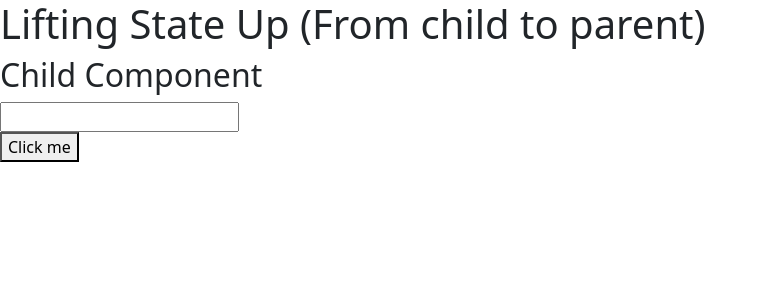
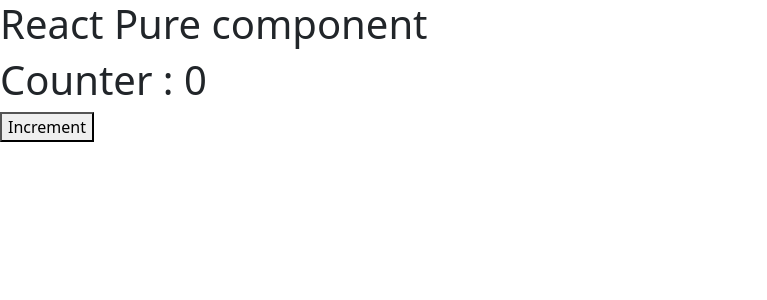
Before and after one commit to TaimoorAli77/code4Education, a React (Create React App) app: page / in a window 1280 px wide. Shown: the top 300 px of the page, without its empty margins (0-767 px from the left). Built offline with nearby package versions, Linux system fonts and the light colour scheme.

Commit message:
pure component

```diff
--- a/src/App.js
+++ b/src/App.js
@@ -1,35 +1,26 @@
-import React, { Fragment, useState } from 'react'
-import './App.css'
-import ChildComponent from './ChildComponent'
-import ShareComp from './ShareComp'
+import React, { Component } from 'react'
+import Rpure from './Rpure'
 
-const App = () => {
-  const [sharedData, setSharedData] = useState('')
-
-  const changeData = (data) => {
-    setSharedData(data)
-    console.log(sharedData)
+export default class App extends Component {
+  constructor(props){
+    super(props);
+    this.state = {
+      count :0
+    }
   }
-  const parentAlert = (d) => {
-    alert(d.name)
-    console.log(d)
+  handleIncrement = ()=>{
+    this.setState((prevState)=>({
+      count: prevState.count + 1
+      //if we don't make this change pure component won't be called.
+  }))
   }
-  return (
-    // <>   or
-    // <React.Fragment>  or
-    <Fragment>
-
-      <h1>Lifting State Up (From child to parent)</h1>
-
-      <ChildComponent sharedData={sharedData} changeData={changeData} />
-
-      <ShareComp d={sharedData} alert={parentAlert} />
-
-    </Fragment>
-    // </React.Fragment>
-    // </>
-
-  )
+  render() {
+    console.log("Parent Rendered!")
+    return (
+      <div>
+        <h1>React Pure component </h1>
+        <Rpure count = {this.state.count} func={this.handleIncrement}/>
+      </div>
+    )
+  }
 }
-
-export default App
--- a/src/ChildComponent.jsx
+++ b/src/ChildComponent.jsx
@@ -9,8 +9,8 @@ const ChildComponent = ({ sharedData, changeData }) => {
     <>
       <h2>Child Component</h2>
 
-      {/* <Button onClick={change}>Click</Button> */}
       <input value={sharedData} onChange={change}></input>
+      <h2>{sharedData}</h2>
     </>
   );
 };
--- /dev/null
+++ b/src/Rpure.jsx
@@ -0,0 +1,13 @@
+import React, { PureComponent } from "react";
+
+export default class Rpure extends PureComponent  {
+  render() {
+    console.log("Pure component Rendered!")
+    return (
+      <>
+        <h1>Counter : {this.props.count}</h1>
+        <button onClick={this.props.func}>Increment</button>
+      </>
+    );
+  }
+}
--- a/src/ShareComp.jsx
+++ b/src/ShareComp.jsx
@@ -1,12 +1,12 @@
 import React from "react";
 
-const ShareComp = ({ d, alert }) => {
+const ShareComp = ({ d, alertbtn }) => {
   // const data = "Taimoor";
   const data = { name: "Taimoor Ali", email: "Taimoorali083@gmail.com" };
   return (
     <div>
       {/* <h1>{d}</h1> */}
-      <button onClick={() => alert(data)}>Click me</button>
+      <button onClick={() => alertbtn(data)}>Click me</button>
     </div>
   );
 };
```
Also changed, not shown: src/ReuseableList.jsx (deleted, +0 -13 lines).
